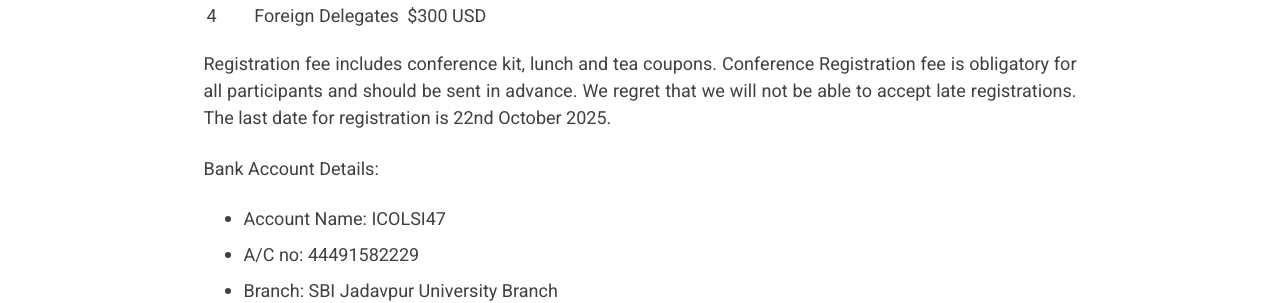
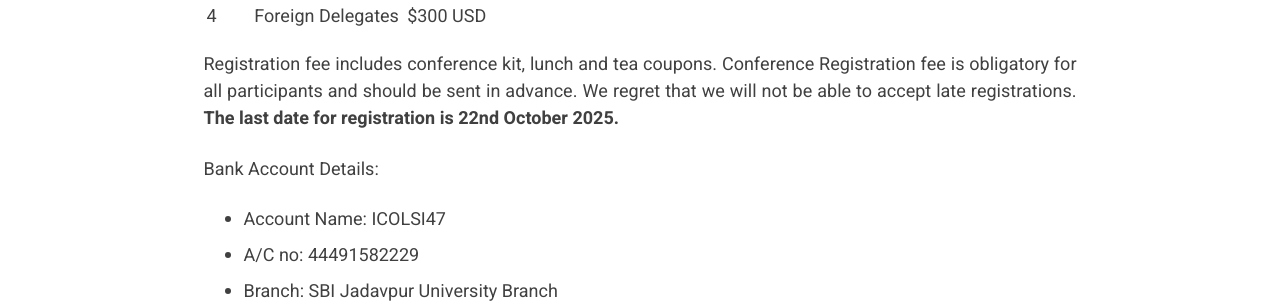
Before and after one commit to icolsi47/icolsi47.github.io, a Jekyll site: the page built from registration.md, in a window 1280 px wide. Shown: the part 596-899 px from the top of the page. Built offline with Jekyll 4.4.1, drawn with Linux system fonts in a browser that asks for light colours.

```diff
--- a/registration.md
+++ b/registration.md
@@ -13,7 +13,7 @@ The School of Languages and Linguistics at Jadavpur University, Kolkata, is deli
 | 4     | Foreign Delegates  | $300 USD             |
 
 
-Registration fee includes conference kit, lunch and tea coupons. Conference Registration fee is obligatory for all participants and should be sent in advance. We regret that we will not be able to accept late registrations. The last date for registration is 22nd October 2025.
+Registration fee includes conference kit, lunch and tea coupons. Conference Registration fee is obligatory for all participants and should be sent in advance. We regret that we will not be able to accept late registrations. **The last date for registration is 22nd October 2025.**
 
 Bank Account Details:
 - Account Name: ICOLSI47
```
